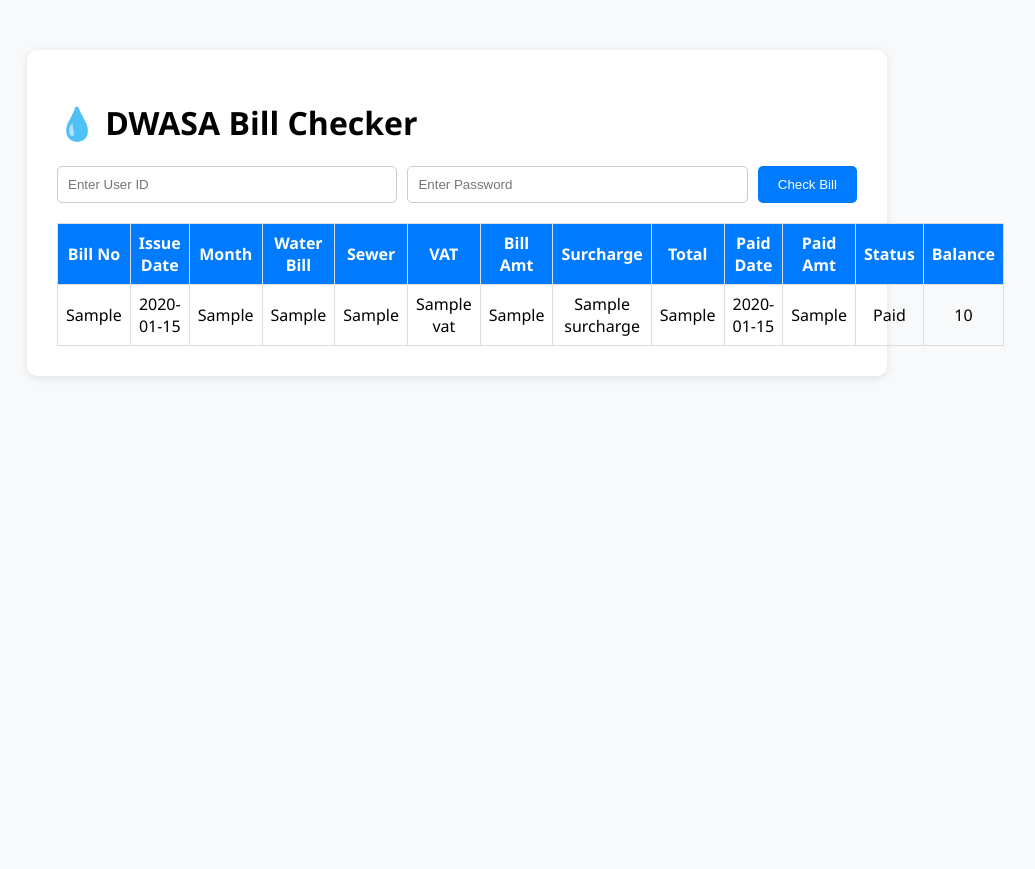
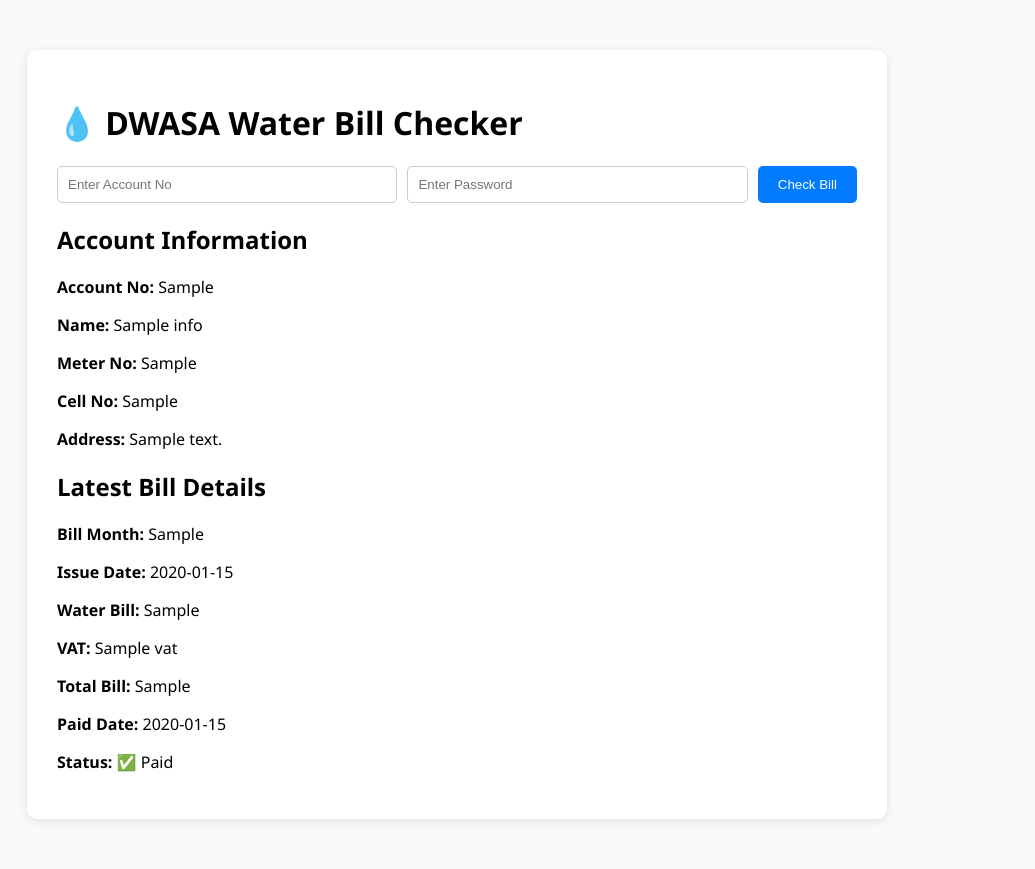
Before and after one commit to mujahidulhasan/water-bill, a Flask app: template templates/index.html in a window 1280 px wide. Shown: the whole page, without its empty margins (183-1218 px from the left). Before the commit the page ends 378 px from the top, so only its background shows below. Run offline with Flask 3, Linux system fonts and the light colour scheme; the template is opened without the code that fills it: most values are stand-ins (such as "Sample title", 1, 10 or a date in 2020).

Commit message:
Update index.html

```diff
--- a/templates/index.html
+++ b/templates/index.html
@@ -2,61 +2,52 @@
 <html lang="en">
 <head>
   <meta charset="UTF-8">
-  <title>DWASA Bill Checker</title>
+  <meta name="viewport" content="width=device-width, initial-scale=1.0">
+  <title>DWASA Water Bill Checker</title>
   <link rel="stylesheet" href="{{ url_for('static', filename='style.css') }}">
 </head>
 <body>
   <div class="container">
-    <h1>💧 DWASA Bill Checker</h1>
-    <form method="POST">
-      <input type="text" name="userid" placeholder="Enter User ID" required>
+    <h1>💧 DWASA Water Bill Checker</h1>
+
+    <form method="POST" class="form-box">
+      <input type="text" name="userid" placeholder="Enter Account No" required>
       <input type="password" name="password" placeholder="Enter Password" required>
       <button type="submit">Check Bill</button>
     </form>
 
     {% if error %}
-      <p class="error">{{ error }}</p>
+      <div class="error">{{ error }}</div>
     {% endif %}
 
-    {% if bills %}
-      <table>
-        <thead>
-          <tr>
-            <th>Bill No</th>
-            <th>Issue Date</th>
-            <th>Month</th>
-            <th>Water Bill</th>
-            <th>Sewer</th>
-            <th>VAT</th>
-            <th>Bill Amt</th>
-            <th>Surcharge</th>
-            <th>Total</th>
-            <th>Paid Date</th>
-            <th>Paid Amt</th>
-            <th>Status</th>
-            <th>Balance</th>
-          </tr>
-        </thead>
-        <tbody>
-          {% for b in bills %}
-          <tr>
-            <td>{{ b["Bill No"] }}</td>
-            <td>{{ b["Issue Date"] }}</td>
-            <td>{{ b["Bill Month"] }}</td>
-            <td>{{ b["Water Bill"] }}</td>
-            <td>{{ b["Sewer Bill"] }}</td>
-            <td>{{ b["VAT"] }}</td>
-            <td>{{ b["Bill Amt"] }}</td>
-            <td>{{ b["Surcharge"] }}</td>
-            <td>{{ b["Total Bill"] }}</td>
-            <td>{{ b["Paid Date"] }}</td>
-            <td>{{ b["Paid Amt"] }}</td>
-            <td>{{ b["Status"] }}</td>
-            <td>{{ b["Balance"] }}</td>
-          </tr>
-          {% endfor %}
-        </tbody>
-      </table>
+    {% if data %}
+      <div class="card">
+        <h2>Account Information</h2>
+        <p><strong>Account No:</strong> {{ data.info["Account No"] }}</p>
+        <p><strong>Name:</strong> {{ data.info["Name"] }}</p>
+        <p><strong>Meter No:</strong> {{ data.info["Meter No"] }}</p>
+        <p><strong>Cell No:</strong> {{ data.info["Cell No"] }}</p>
+        <p><strong>Address:</strong> {{ data.info["Address"] }}</p>
+      </div>
+
+      {% if data.bill %}
+      <div class="card">
+        <h2>Latest Bill Details</h2>
+        <p><strong>Bill Month:</strong> {{ data.bill["Bill Month"] }}</p>
+        <p><strong>Issue Date:</strong> {{ data.bill["Issue Date"] }}</p>
+        <p><strong>Water Bill:</strong> {{ data.bill["Water Bill"] }}</p>
+        <p><strong>VAT:</strong> {{ data.bill["VAT"] }}</p>
+        <p><strong>Total Bill:</strong> {{ data.bill["Total Bill"] }}</p>
+        <p><strong>Paid Date:</strong> {{ data.bill["Paid Date"] }}</p>
+        <p><strong>Status:</strong>
+          {% if data.bill["Status"] == "Paid" %}
+            <span class="status-paid">✅ Paid</span>
+          {% else %}
+            <span class="status-due">⚠️ Unpaid</span>
+          {% endif %}
+        </p>
+      </div>
+      {% endif %}
     {% endif %}
   </div>
 </body>
```
